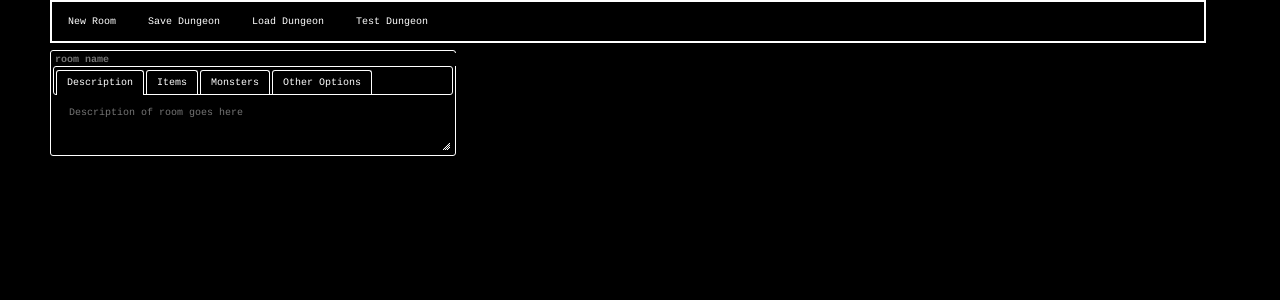
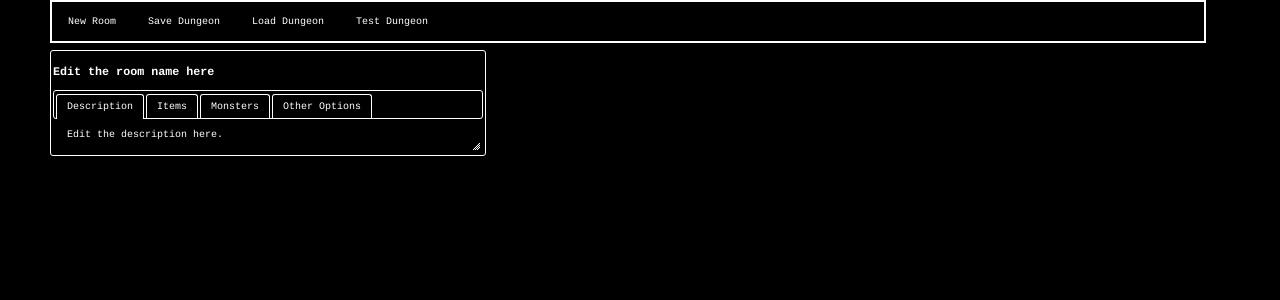
Before and after one commit to cincospenguinos/TextAdventure, a PHP site: page /create.php in a window 1280 px wide. Shown: the top 300 px of the page. Run offline with PHP 8.4, Linux system fonts and the light colour scheme.

Commit message:
Figure out weird jquery issue.

```diff
--- a/Script/Create/creation_manager.js
+++ b/Script/Create/creation_manager.js
@@ -7,8 +7,19 @@
 $(document).ready(function(){
     var roomWidgets = $('.roomWidget');
     roomWidgets.tabs();
-    roomWidgets.draggable();
+    roomWidgets.draggable({
+        cancel: '.editable'
+    });
     roomWidgets.resizable({
-        alsoResize: '.roomDescription'
+        alsoResize: '.roomDescription .roomItems'
+    });
+    $('.roomItems').accordion({
+        collapsible: true,
+        heightStyle: 'fill'
+    });
+
+    $('.roomMonsters').accordion({
+        collapsible: true,
+        heightStyle: 'fill'
     });
 });
--- a/View/Style/create_stylesheet.css
+++ b/View/Style/create_stylesheet.css
@@ -1,36 +1,3 @@
-body {
-    background: black;
-    font: 62.5% "Courier", sans-serif;
-    color: white;
-    margin: 50px;
-}
-
-.roomWidget {
-    width: 400px;
-    height: 100px;
-}
-
-.roomNameInput {
-    width: 100%;
-    background: black;
-    color: white;
-    border: none;
-    font-weight: bold;
-    font-size: large;
-}
-
-.roomDescription {
-    width: 100%;
-    height: 90%;
-    -webkit-box-sizing: border-box; /* Safari/Chrome, other WebKit */
-    -moz-box-sizing: border-box;    /* Firefox, other Gecko */
-    box-sizing: border-box;         /* Opera/IE 8+ */
-    background: black;
-    border: none;
-    color: white;
-    resize: none;
-}
-
 #menuBar ul {
     top: 0;
     width: 90%;
@@ -57,7 +24,39 @@ body {
     text-decoration: none;
 }
 
-/* Change the link color to #111 (black) on hover */
 #menuBar ul li a:hover {
     background-color: gray;
 }
+
+body {
+    background: black;
+    font: 62.5% "Courier", sans-serif;
+    color: white;
+    margin: 50px;
+}
+
+.roomWidget {
+    width: 430px;
+    height: 100px;
+}
+
+.roomInput {
+    width: 100%;
+    background: black;
+    color: white;
+    border: none;
+    font-weight: bold;
+    font-size: large;
+}
+
+.roomTextArea {
+    width: 100%;
+    height: 90%;
+    -webkit-box-sizing: border-box; /* Safari/Chrome, other WebKit */
+    -moz-box-sizing: border-box;    /* Firefox, other Gecko */
+    box-sizing: border-box;         /* Opera/IE 8+ */
+    background: black;
+    border: none;
+    color: white;
+    resize: none;
+}
--- a/create.php
+++ b/create.php
@@ -1,4 +1,6 @@
 <?php
+
+// TODO: This page.
 
 echo '<!DOCTYPE html>
 <html lang="en">
@@ -10,7 +12,6 @@ echo '<!DOCTYPE html>
     <script src="Script/lib/jquery.min.js"></script>
     <script src="Script/lib/jquery-ui/jquery-ui.min.js"></script>
     <script src="Script/Create/creation_manager.js"></script>
-    <!--TODO: This page. -->
     <title>Dungeon Creator</title>
 </head>
 <body>
@@ -23,9 +24,7 @@ echo '<!DOCTYPE html>
         </ul>
     </div>
     <div class="roomWidget">
-        <div class="roomName">
-            <input type="text" placeholder="room name" class="roomNameInput"/>
-        </div>
+        <h3 class="editable" contenteditable="true">Edit the room name here</h3>
         <ul>
                 <li><a href="#roomDescriptionTab">Description</a></li>
                 <li><a href="#roomItemsTab">Items</a></li>
@@ -33,11 +32,13 @@ echo '<!DOCTYPE html>
                 <li><a href="#otherOptionsTab">Other Options</a></li>
         </ul>
         <div class="roomTabs">
-            <div id="roomDescriptionTab">
-                <textarea class="roomDescription" placeholder="Description of room goes here"></textarea>
+            <div id="roomDescriptionTab" contenteditable="true" class="editable">Edit the description here.</div>
+            <div id="roomItemsTab">
+                <div class="roomItems"></div>
             </div>
-            <div id="roomItemsTab">This is the second one.</div>
-            <div id="roomMonstersTab">This is the third and last one.</div>
+            <div id="roomMonstersTab">
+                <div class="roomMonsters"></div>
+            </div>
             <div id="otherOptionsTab">
                 <label title="Select this to make this room be the starting room."><input type="checkbox" class="roomStartingRoomCheckbox"/>Starting room</label>
             </div>
```
